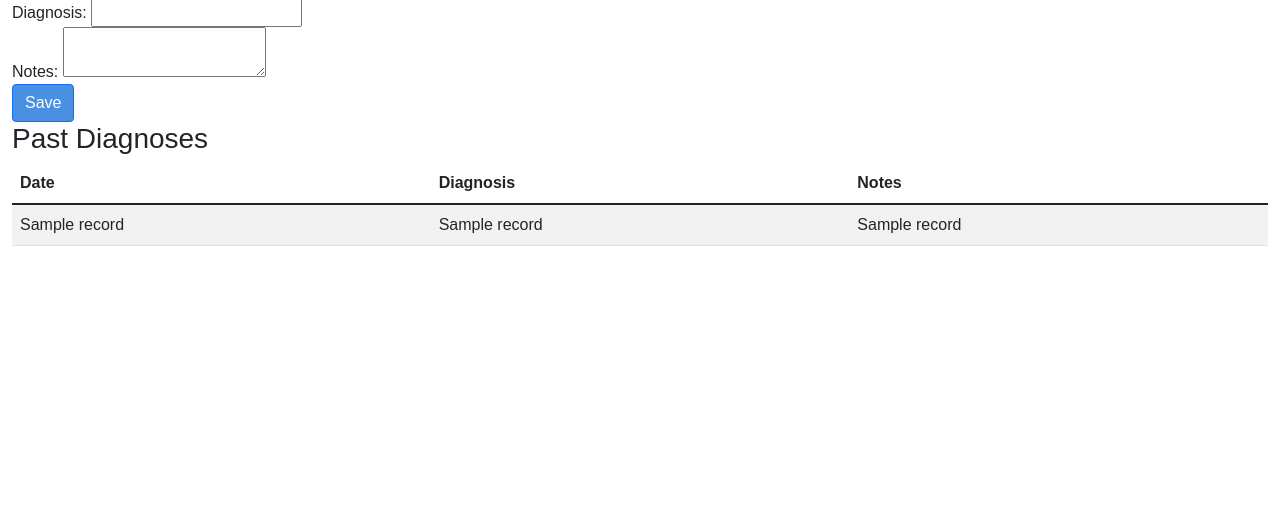
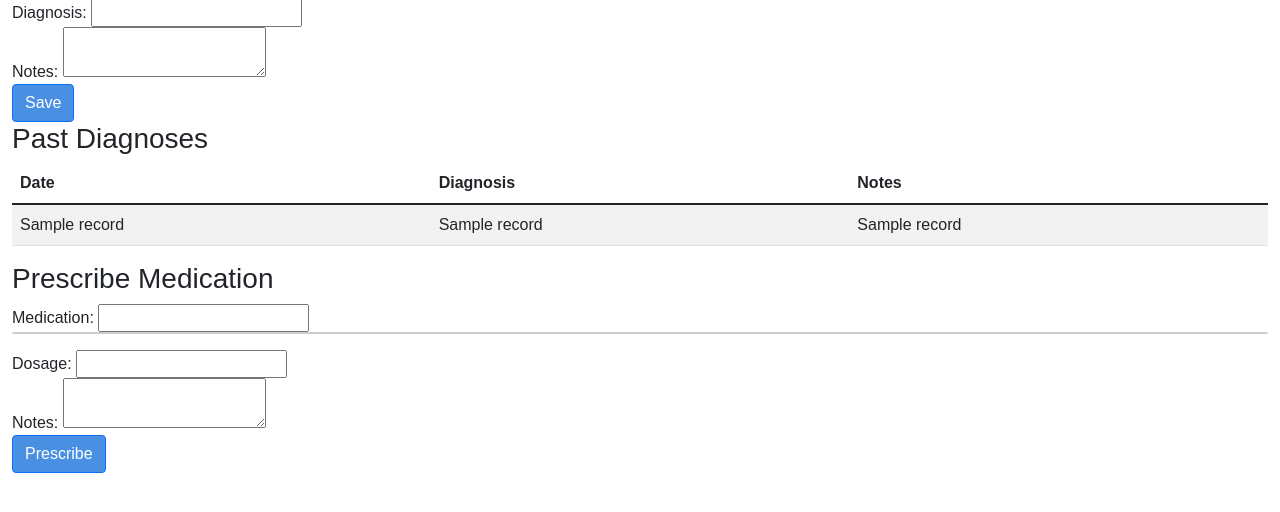
Before and after one commit to glenngx/INF2003-P2-Group15, a Flask app: template templates/view_patient.html in a window 1280 px wide. Shown: the part 227-739 px from the top of the page. Run offline with Flask 3, Linux system fonts and the light colour scheme; the template is opened without the code that fills it: most values are stand-ins (such as "Sample title", 1, 10 or a date in 2020).

Commit message:
Update to prescriptions
Added doctor prescription update.

```diff
--- a/app.py
+++ b/app.py
@@ -1,4 +1,4 @@
-from flask import Flask, render_template, request, redirect, session, url_for, flash
+from flask import Flask, render_template, request, redirect, session, url_for, flash, jsonify
 import re
 import mysql.connector
 from datetime import datetime, timedelta
@@ -593,23 +593,48 @@ def view_patient(patient_id, appt_id):
     cursor = connection.cursor()
 
     if request.method == 'POST':
-        # Save the diagnosis and notes
-        diagnosis = request.form['diagnosis']
-        notes = request.form['notes']
-        date = datetime.now()
+        # Check if we are saving a prescription
+        if 'medication' in request.form:
+            medication_name = request.form['medication']
+            duration = request.form['duration']
+            notes = request.form['notes']
 
-        # Insert into PatientHistory
-        cursor.execute("""
-            INSERT INTO PatientHistory (PatientID, ApptID, diagnosis, notes, date)
-            VALUES (%s, %s, %s, %s, %s)
-        """, (patient_id, appt_id, diagnosis, notes, date))
+            # Fetch the MedID based on medication name
+            cursor.execute("SELECT MedID FROM Medications WHERE name = %s", (medication_name,))
+            med = cursor.fetchone()
 
-        connection.commit()
-        flash('Patient history updated successfully!', 'success')
+            if med:
+                med_id = med[0]
+                # Insert into Prescriptions table
+                cursor.execute("""
+                    INSERT INTO Prescriptions (PatientID, ApptID, MedID, Dosage, Date, Notes)
+                    VALUES (%s, %s, %s, %s, %s, %s)
+                """, (patient_id, appt_id, med_id, duration, datetime.now(), notes))
+                connection.commit()
+                flash('Prescription added successfully!', 'success')
+            else:
+                flash('Medication not found!', 'danger')
+
+        else:
+            # Save the diagnosis and notes (existing functionality)
+            diagnosis = request.form['diagnosis']
+            notes = request.form['notes']
+            date = datetime.now()
+
+            cursor.execute("""
+                INSERT INTO PatientHistory (PatientID, ApptID, diagnosis, notes, date)
+                VALUES (%s, %s, %s, %s, %s)
+            """, (patient_id, appt_id, diagnosis, notes, date))
+
+            connection.commit()
+            flash('Patient history updated successfully!', 'success')
 
     # Fetch patient information
     cursor.execute("SELECT * FROM Patients WHERE PatientID = %s", (patient_id,))
     patient_info = cursor.fetchone()
+
+    # Make sure to consume any outstanding results
+    cursor.fetchall()  # This will clear any unread results, if they exist
 
     # Fetch patient's past diagnoses
     cursor.execute("SELECT * FROM PatientHistory WHERE PatientID = %s", (patient_id,))
@@ -619,5 +644,22 @@ def view_patient(patient_id, appt_id):
     connection.close()
     return render_template('view_patient.html', patient=patient_info, history=patient_history, appt_id=appt_id)
 
+@app.route('/fetch_medications')
+def fetch_medications():
+    query = request.args.get('query', '')
+    connection = get_db_connection()
+    cursor = connection.cursor()
+
+    # Fetch medications that match the user's input
+    cursor.execute("SELECT * FROM Medications WHERE LOWER(name) LIKE %s", (f'%{query}%',))
+    medications = cursor.fetchall()
+
+    cursor.close()
+    connection.close()
+
+    # Prepare response data
+    medication_list = [{'name': med[1]} for med in medications] # Assuming index 1 corresponds to medication name
+    return jsonify(medication_list)
+
 if __name__ == '__main__':
     app.run(debug=True)
--- a/templates/view_patient.html
+++ b/templates/view_patient.html
@@ -37,6 +37,68 @@
             {% endfor %}
         </tbody>
     </table>
+
+    <h3>Prescribe Medication</h3>
+    <form id="prescription_form" method="POST">
+        <div>
+            <label for="medication">Medication:</label>
+            <input type="text" name="medication" id="medication" onkeyup="fetchMedications()" required>
+            <ul id="medication_list" class="dropdown-list"></ul>
+        </div>
+        <div>
+            <label for="duration">Dosage:</label>
+            <input type="text" name="duration" id="duration" required>
+        </div>
+        <div>
+            <label for="notes">Notes:</label>
+            <textarea name="notes" id="notes"></textarea>
+        </div>
+        <input type="hidden" name="appt_id" value="{{ appt_id }}">
+        <input type="hidden" name="patient_id" value="{{ patient[0] }}"><!-- Assuming index 0 corresponds to PatientID -->
+        <button type="submit" class="btn btn-primary">Prescribe</button>
+    </form>
+
+    <script>
+        async function fetchMedications() {
+            const input = document.getElementById('medication').value;
+
+            // Fetching the medication list based on input
+            const response = await fetch(`/fetch_medications?query=${input}`);
+            const medications = await response.json();
+
+            // Clear the dropdown list
+            const medicationList = document.getElementById('medication_list');
+            medicationList.innerHTML = '';
+
+            // Populate the dropdown list
+            medications.forEach(med => {
+                const li = document.createElement('li');
+                li.textContent = med.name; // Change to the appropriate field for display
+                li.onclick = function () {
+                    document.getElementById('medication').value = med.name; // Set input value to medication name
+                    medicationList.innerHTML = ''; // Clear the suggestion list
+                };
+                medicationList.appendChild(li);
+            });
+        }
+    </script>
+
+    <style>
+        .dropdown-list {
+            border: 1px solid #ccc;
+            border-radius: 4px;
+            list-style-type: none;
+        }
+
+        .dropdown-list li {
+            padding: 8px;
+            cursor: pointer;
+        }
+
+        .dropdown-list li:hover {
+            background-color: #f0f0f0;
+        }
+    </style>
 {% else %}
     <p>Patient not found.</p>
 {% endif %}
```
Also changed, not shown: templates/base.html (line endings or trailing spaces).
